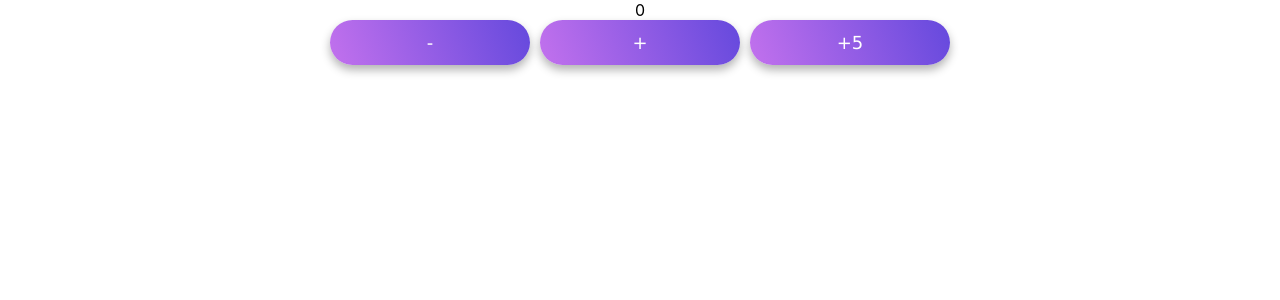
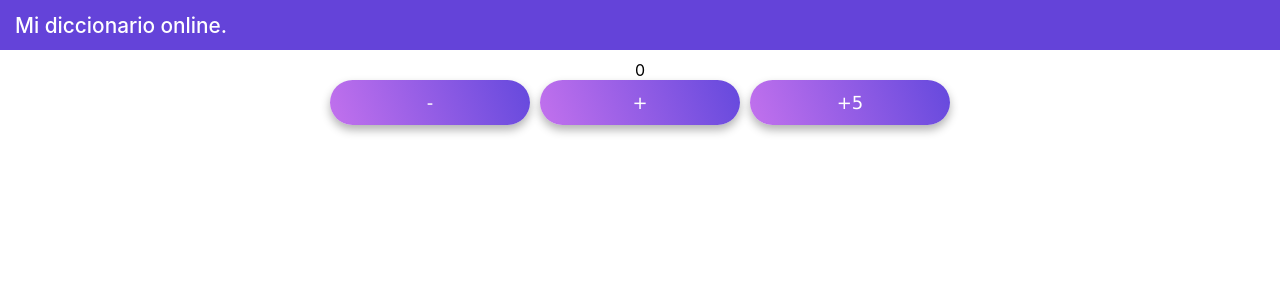
Before and after one commit to Ricardocanul7/dictionary-api-client, a React (Create React App) app: page / in a window 1280 px wide. Shown: the top 300 px of the page. Built offline with nearby package versions, Linux system fonts and the light colour scheme.

Commit message:
Add header

```diff
--- a/src/App.css
+++ b/src/App.css
@@ -1,4 +1,5 @@
 .App {
+  margin-top: 60px;
   text-align: center;
 }
 
--- a/src/App.jsx
+++ b/src/App.jsx
@@ -1,5 +1,6 @@
 import './App.css';
 import Button from './components/Button';
+import Header from './components/Header';
 import { useState } from 'react';
 
 function App() {
@@ -19,6 +20,7 @@ function App() {
 
   return (
     <div className="App">
+      <Header name="Mi diccionario online." />
       { counter }
 
       <div>
--- /dev/null
+++ b/src/components/Header.jsx
@@ -0,0 +1,14 @@
+import React from 'react';
+import './styles/Header.css';
+
+const Header = ({name}) => {
+    return (
+        <header className="header">
+            <p className="name">
+                {name}
+            </p>
+        </header>
+    );
+};
+
+export default Header;
--- /dev/null
+++ b/src/components/styles/Header.css
@@ -0,0 +1,19 @@
+.header{
+    background-color: #6443D9;
+    height: 20px;
+    width: 100%;
+    position: fixed;
+    top: 0;
+    z-index: 10;
+    display: flex;
+    align-items: center;
+    justify-content: flex-start;
+    padding: 15px;
+}
+
+.name{
+    color: #fff;
+    margin: 0;
+    font-weight: 500;
+    font-size: 1.3rem;
+}
```
Also changed, not shown: 1 other file (tests, documents, lock files or other folders).
